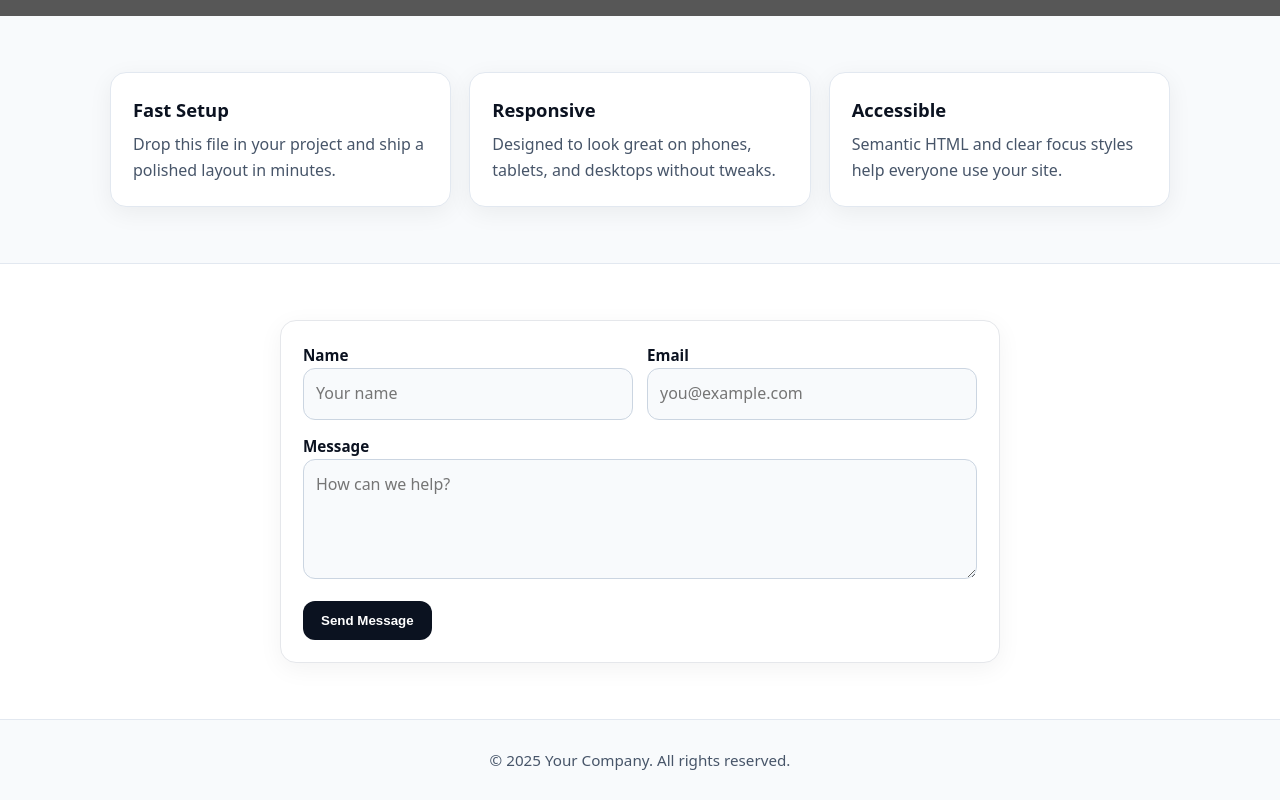
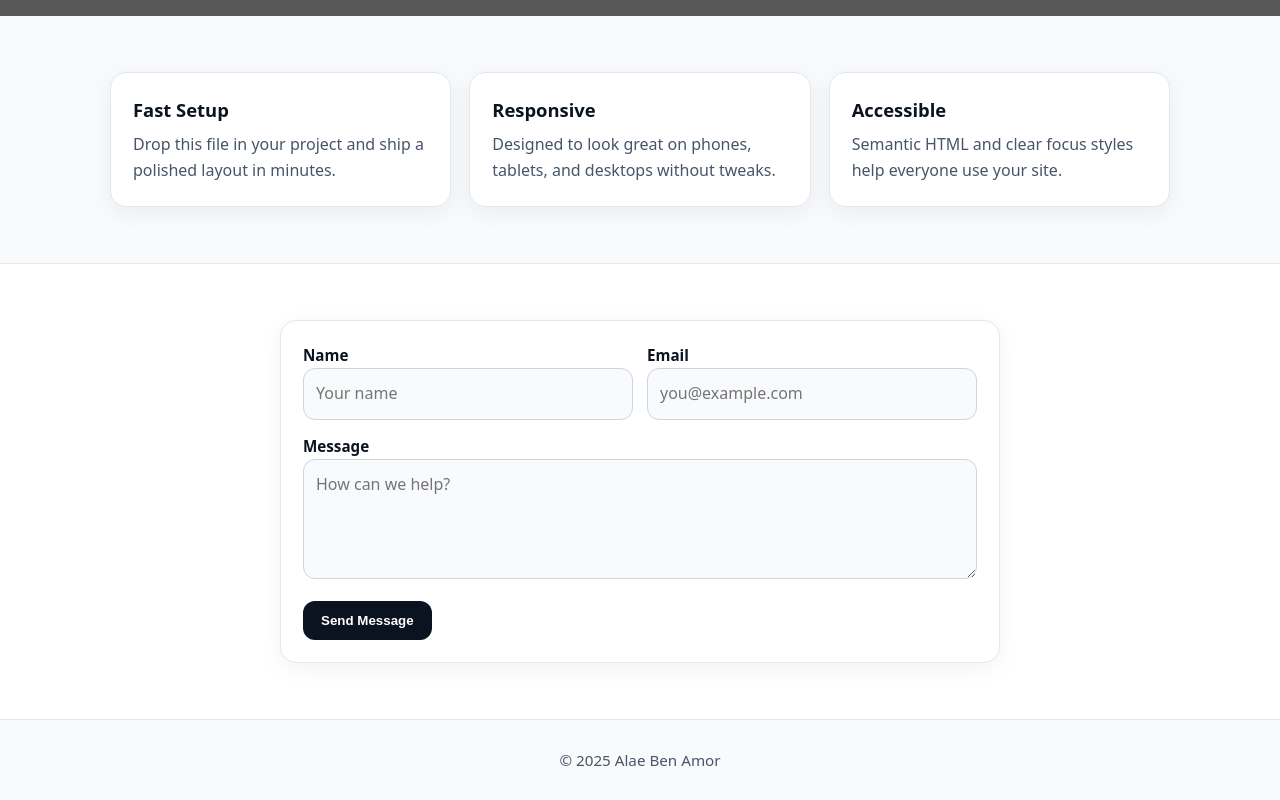
Before and after one commit to elaecmy/lewagon-form, a plain HTML site: page index.html in a window 1280 px wide. Shown: the part 464-1264 px from the top of the page. Drawn offline with Linux system fonts and the light colour scheme; grey boxes are pictures that could not be loaded.

Commit message:
Update index.html

```diff
--- a/index.html
+++ b/index.html
@@ -209,7 +209,7 @@
   </main>
 
   <footer>
-    <div class="container">© <span id="y"></span> Your Company. All rights reserved.</div>
+    <div class="container">© <span id="y"></span> Alae Ben Amor</div>
   </footer>
 
   <script>
```
